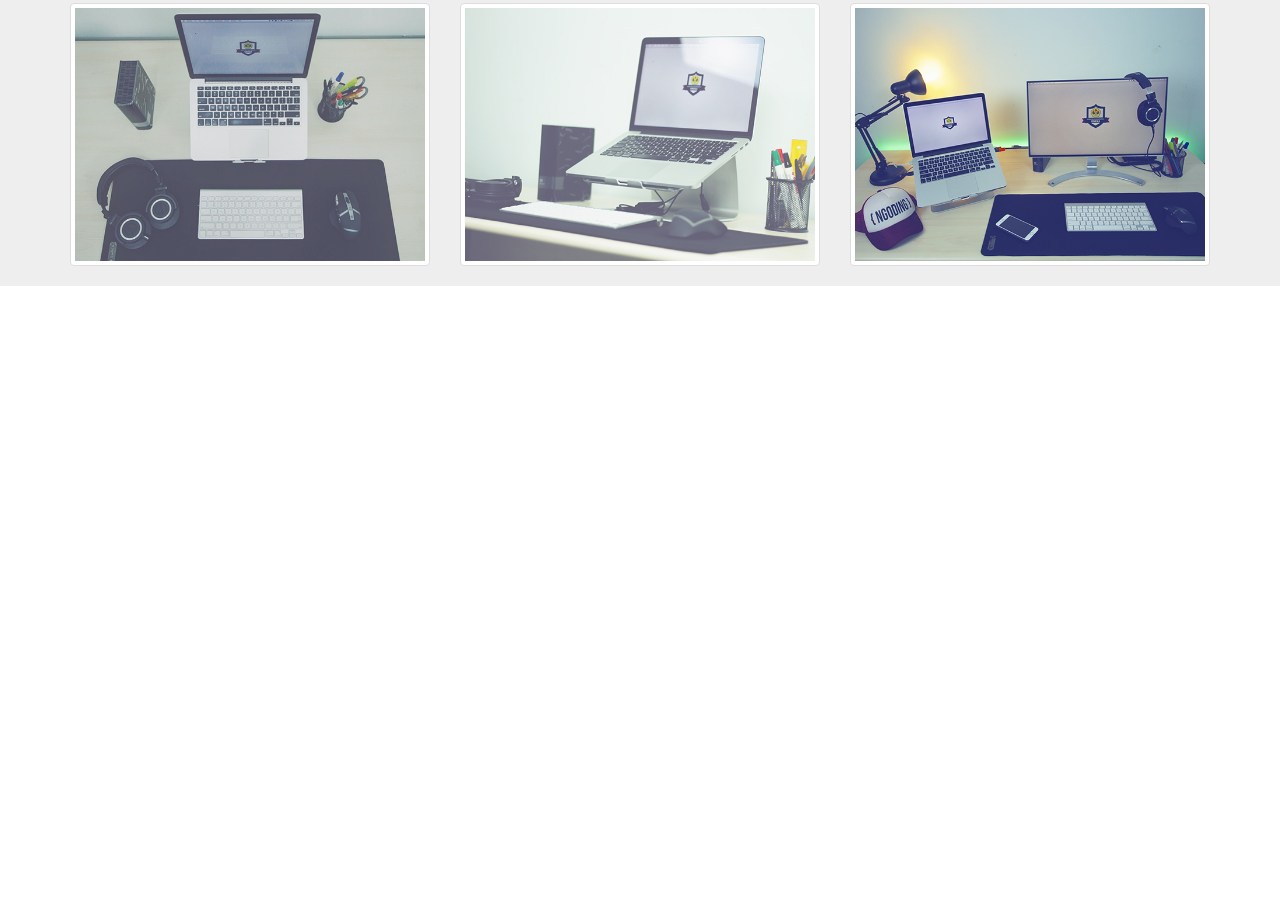
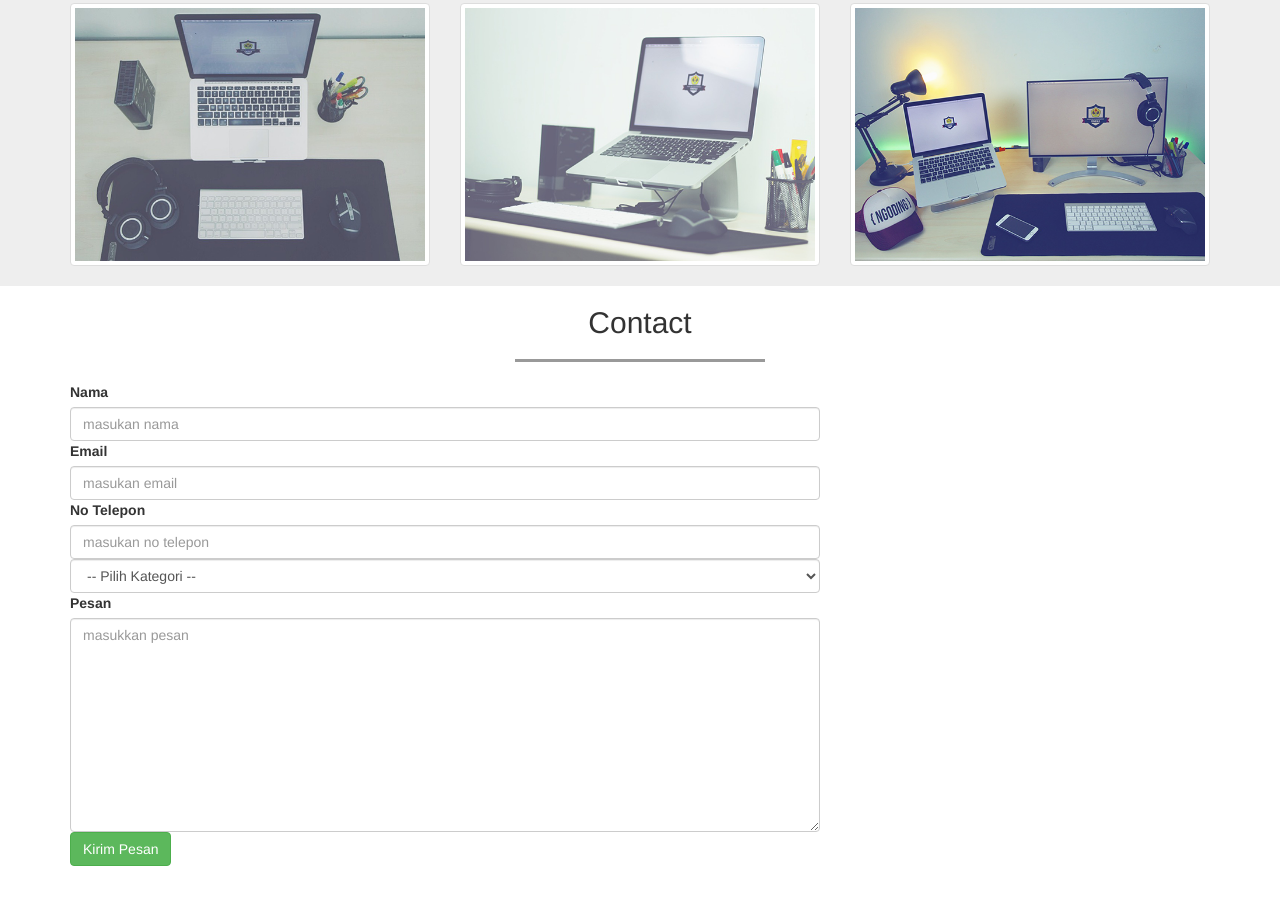
Before and after one commit to rizkihariyanto23/rizkihariyanto23.github.io, a plain HTML site: page index.html in a window 1280 px wide. Shown: the part 1470-2374 px from the top of the page. Before the commit the page ends 1876 px from the top, so only its background shows below. Drawn offline with nearby package versions, Linux system fonts and the light colour scheme.

Commit message:
membuat class contact

```diff
--- a/index.html
+++ b/index.html
@@ -96,6 +96,48 @@
     </section>
     <!-- akhir portfolio -->
 
+    <!-- contact -->
+    <section class="contact" id="contact">
+        <div class="container">
+            <div class="row">
+                <div class="col-sm-12 text-center">
+                    <h2>Contact</h2>
+                    <hr>
+                </div>
+            </div>
+
+            <div class="row">
+                <div class="col-sm-8 offset-sm-2">
+                    <form action="">
+                        <div class="form-grup">
+                            <label for="nama">Nama</label>
+                            <input type="text" id="nama" class="form-control" placeholder="masukan nama">
+                        </div>
+                        <div class="form-grup">
+                            <label for="email">Email</label>
+                            <input type="email" id="email" class="form-control" placeholder="masukan email">
+                        </div>
+                        <div class="form-grup">
+                            <label for="telp">No Telepon</label>
+                            <input type="tel" id="telp" class="form-control" placeholder="masukan no telepon">
+                        </div>
+                        <select class="form-control">
+                            <option>-- Pilih Kategori --</option>
+                            <option>Web Design</option>
+                            <option>Web Development</option>
+                        </select>
+                        <div class="form-grup">
+                            <label for="pesan">Pesan</label>
+                            <textarea class="form-control" rows="10" placeholder="masukkan pesan"></textarea>
+                        </div>
+                        <button type="submit" class="btn btn-success">Kirim Pesan</button>
+                    </form>
+                </div>
+            </div>
+        </div>
+    </section>
+    <!-- akhir contact -->
+
     <!-- jQuery (necessary for Bootstrap's JavaScript plugins) -->
     <script src="https://code.jquery.com/jquery-1.12.4.min.js" integrity="sha384-nvAa0+6Qg9clwYCGGPpDQLVpLNn0fRaROjHqs13t4Ggj3Ez50XnGQqc/r8MhnRDZ" crossorigin="anonymous"></script>
     <!-- Include all compiled plugins (below), or include individual files as needed -->
```
